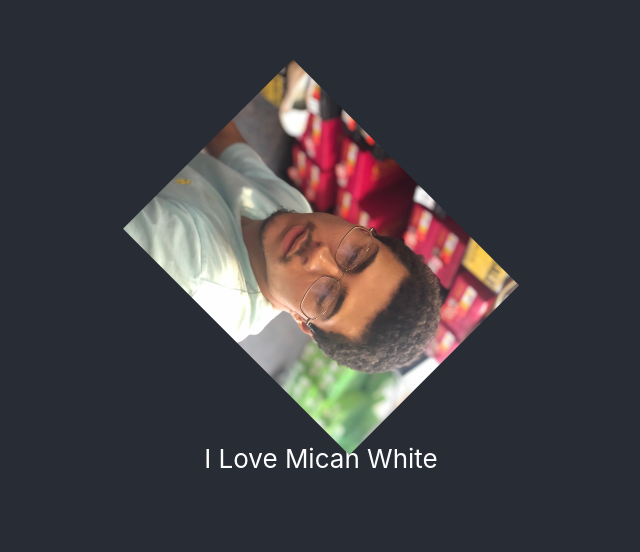
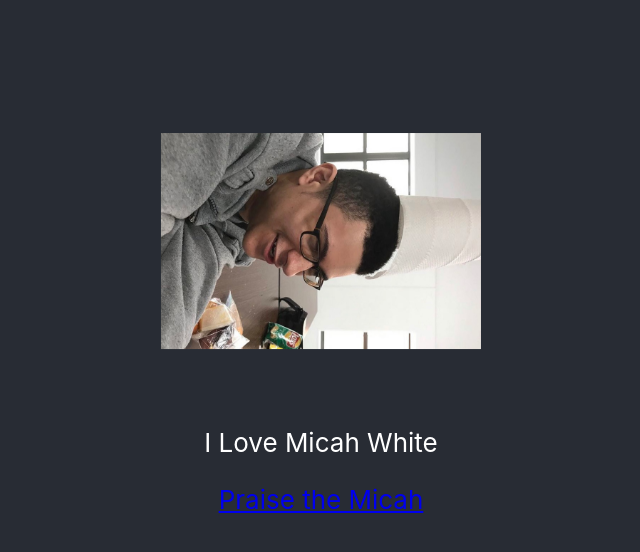
Before and after one commit to MathewChanda/ReactJSDeploy, a React (Create React App) app: page / in a window 1280 px wide. Shown: the part 102-654 px from the top of the page, without its empty margins (319-959 px from the left). Built offline with nearby package versions, Linux system fonts and the light colour scheme.

Commit message:
Updated pic and added hyperlink

```diff
--- a/src/App.js
+++ b/src/App.js
@@ -12,6 +12,7 @@
         <p>
           I Love Micah White
         </p>
+        <a href="https://www.instagram.com/praisethemicah/">Praise the Micah</a>
       </header>
     </div>
   );
```
Also changed, not shown: src/IMG_0018.jpg.
